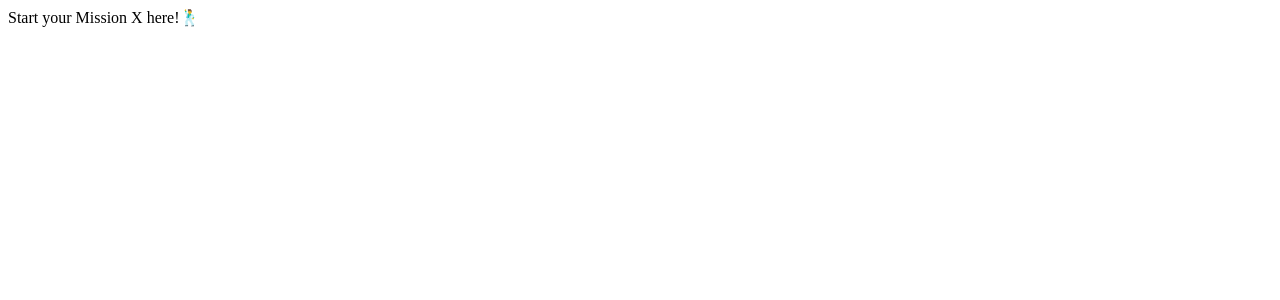
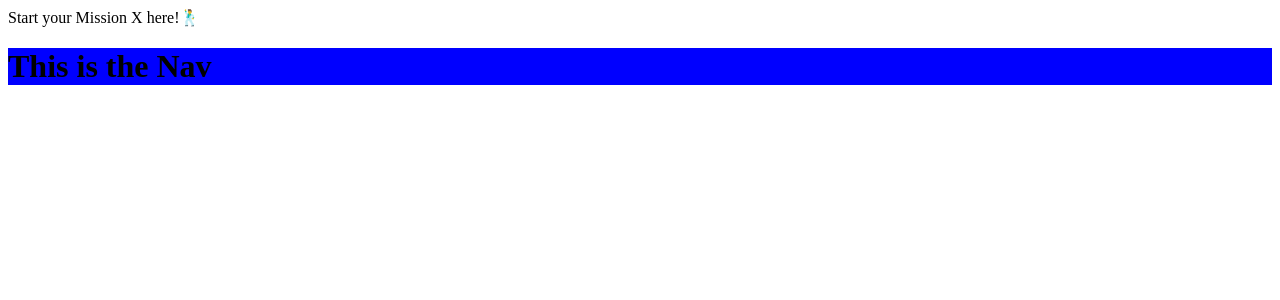
Before and after one commit to romeshl/MissionReadyHQ-Final-Project-LevelUpWorks-Frontend, a React (Vite) app: page / in a window 1280 px wide. Shown: the top 300 px of the page. Built offline with nearby package versions, Linux system fonts and the light colour scheme.

Commit message:
Basic structure

```diff
--- a/src/App.css
+++ b/src/App.css
@@ -1 +1,4 @@
 /* Edit your global styling here */
+html {
+    box-sizing: border-box;
+}
--- a/src/App.jsx
+++ b/src/App.jsx
@@ -1,7 +1,10 @@
 import "./App.css";
+import Home from "./Pages/Home/Home";
 
 function App() {
-  return <>Start your Mission X here!🕺</>;
+  return <>Start your Mission X here!🕺
+    <Home />
+  </>;
 }
 
 export default App;
--- /dev/null
+++ b/src/Pages/Home/Components/HomeBody.jsx
@@ -0,0 +1,3 @@
+export default function HomeBody() {
+    return;
+}
--- /dev/null
+++ b/src/Pages/Home/Components/HomeFooter.jsx
@@ -0,0 +1,3 @@
+export default function HomeFooter() {
+    return;
+}
--- /dev/null
+++ b/src/Pages/Home/Components/HomeNav.jsx
@@ -0,0 +1,9 @@
+import Style from "./HomeNav.module.css"
+
+export default function HomeNav() {
+    return (
+        <>
+            <h1 className={Style.navBackground}>This is the Nav</h1>
+        </>
+    );
+}
--- /dev/null
+++ b/src/Pages/Home/Components/HomeNav.module.css
@@ -0,0 +1,3 @@
+.navBackground {
+    background-color: blue;
+}
--- /dev/null
+++ b/src/Pages/Home/Home.jsx
@@ -0,0 +1,11 @@
+import HomeNav from "./Components/HomeNav";
+import HomeBody from "./Components/HomeBody";
+import HomeFooter from "./Components/HomeFooter";
+
+export default function Home() {
+    return (
+        <>
+            <HomeNav/>
+        </>
+    )
+};
```
Also changed, not shown: src/Pages/Home/Components/HomeBody.module.css (added), src/Pages/Home/Components/HomeFooter.module.css (added).
